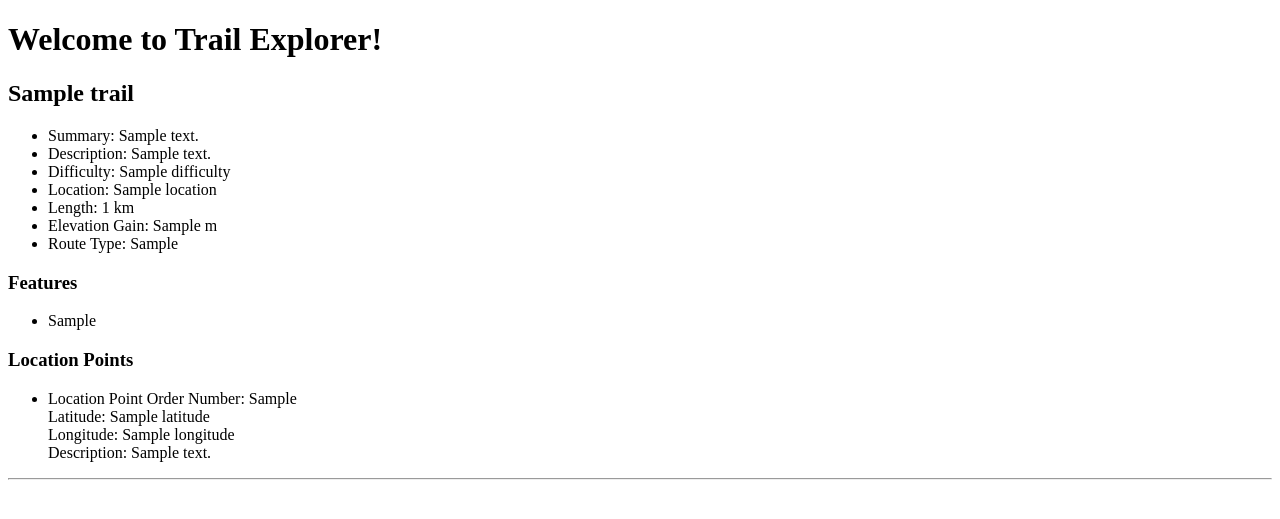
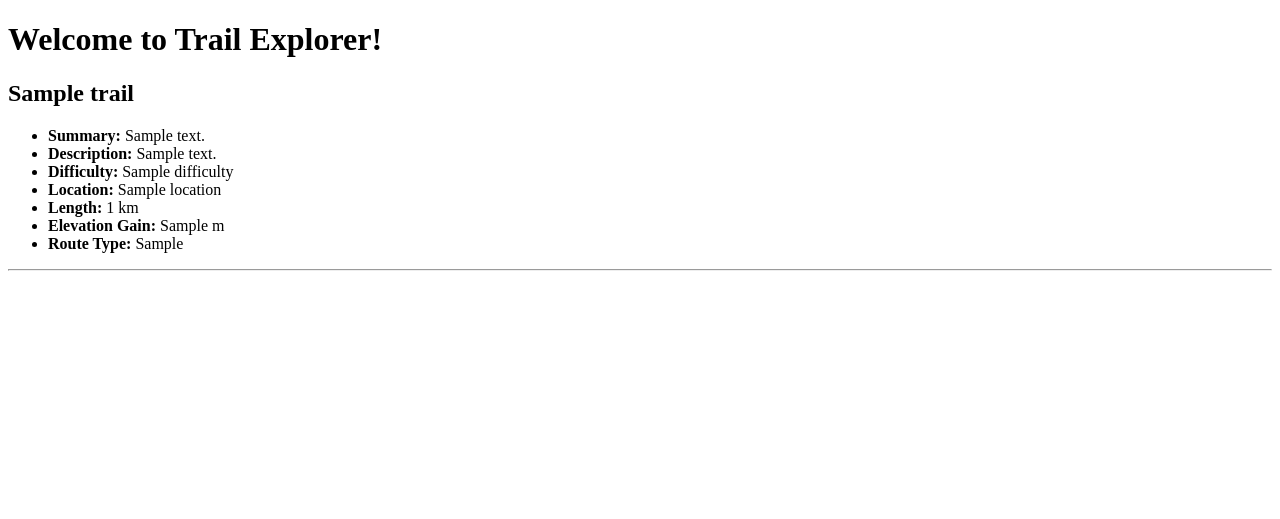
Before and after one commit to Alex-T-Draper/Comp2001, a Python web app: template CW2/templates/home.html in a window 1280 px wide. Shown: the top 519 px of the page. Run offline with Jinja, Linux system fonts and the light colour scheme; the template is opened without the code that fills it: most values are stand-ins (such as "Sample title", 1, 10 or a date in 2020).

Commit message:
Updated home.html

```diff
--- a/CW2/swagger.yml
+++ b/CW2/swagger.yml
@@ -12,9 +12,6 @@ paths:
     get:
       summary: Get all trails
       operationId: trails.get_all_trails
-
-      security:
-        - BasicAuth: []
       parameters:
         - name: details
           in: query
--- a/CW2/templates/home.html
+++ b/CW2/templates/home.html
@@ -2,6 +2,7 @@
 <html lang="en">
 <head>
     <meta charset="UTF-8">
+    <meta name="viewport" content="width=device-width, initial-scale=1.0">
     <title>Trail Explorer</title>
 </head>
 <body>
@@ -9,39 +10,14 @@
     {% for trail in trails %}
     <h2>{{ trail.Trail_name }}</h2>
     <ul>
-            <li>Summary: {{ trail.Trail_Summary }}</li>
-            <li>Description: {{ trail.Trail_Description }}</li>
-            <li>Difficulty: {{ trail.Difficulty }}</li>
-            <li>Location: {{ trail.Location }}</li>
-            <li>Length: {{ trail.Length }} km</li>
-            <li>Elevation Gain: {{ trail.Elevation_gain }} m</li>
-            <li>Route Type: {{ trail.Route_type }}</li>
+        <li><strong>Summary:</strong> {{ trail.Trail_Summary }}</li>
+        <li><strong>Description:</strong> {{ trail.Trail_Description }}</li>
+        <li><strong>Difficulty:</strong> {{ trail.Difficulty }}</li>
+        <li><strong>Location:</strong> {{ trail.Location }}</li>
+        <li><strong>Length:</strong> {{ trail.Length }} km</li>
+        <li><strong>Elevation Gain:</strong> {{ trail.Elevation_gain }} m</li>
+        <li><strong>Route Type:</strong> {{ trail.Route_type }}</li>
     </ul>
-        <h3>Features</h3>
-        {% if trail.Features and trail.Features|length > 0 %}
-        <ul>
-            {% for feature in trail.Features %}
-            <li>{{ feature.Trail_Feature }}</li>
-            {% endfor %}
-        </ul>
-        {% else %}
-        <p>No features available for this trail.</p>
-        {% endif %}
-        <h3>Location Points</h3>
-        {% if trail.LocationPoints and trail.LocationPoints|length > 0 %}
-        <ul>
-            {% for point in trail.LocationPoints %}
-            <li>
-                Location Point Order Number: {{ point.Order_no }}<br>
-                Latitude: {{ point.Latitude }}<br>
-                Longitude: {{ point.Longitude }}<br>
-                Description: {{ point.Description }}
-            </li>
-            {% endfor %}
-        </ul>
-        {% else %}
-        <p>No location points available for this trail.</p>
-        {% endif %}
     <hr>
     {% endfor %}
 </body>
```
Also changed, not shown: CW2/trails.py (+26 -12 lines), CW2/authentication.py (line endings or trailing spaces). Lines whose indentation alone changed are shown as unchanged.
